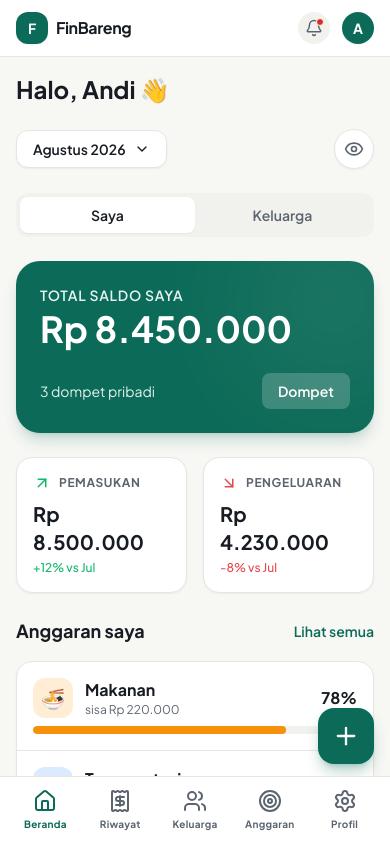
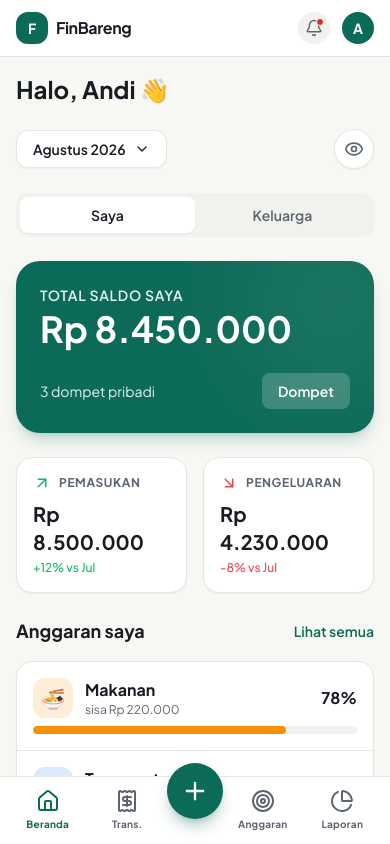
Before and after one commit to kumaha-sia/catatanku, a React (Vite) app in the folder frontend/: page / in a window 390 px wide. Built offline with nearby package versions, Linux system fonts and the light colour scheme; sample sign-in values are in the browser's storage.

Commit message:
fix: revert mobile bottom navigation to original design with centered FAB

```diff
--- a/frontend/src/components/Layout.tsx
+++ b/frontend/src/components/Layout.tsx
@@ -90,23 +90,22 @@ export const Layout = () => {
         </div>
       </main>
 
-      {/* Floating Action Button (Mobile Only) */}
-      <div className="md:hidden fixed bottom-20 right-4 z-40">
+      {/* Mobile Bottom Navigation */}
+      <nav className="md:hidden fixed bottom-0 left-0 right-0 bg-surface border-t border-border flex justify-around items-center px-2 py-1 pb-safe z-40">
+        <MobileNavItem to="/" icon={<Home size={24} />} label="Beranda" />
+        <MobileNavItem to="/transactions" icon={<Receipt size={24} />} label="Trans." />
+
+        <div className="relative -top-5">
           <button
             onClick={openAddTransaction}
-          className="w-14 h-14 bg-primary text-surface rounded-2xl flex items-center justify-center shadow-lg shadow-primary/30 active:scale-95 transition-transform"
+            className="w-14 h-14 bg-primary text-surface rounded-full flex items-center justify-center shadow-lg shadow-primary/30 active:scale-95 transition-transform"
           >
             <Plus size={28} />
           </button>
         </div>
 
-      {/* Mobile Bottom Navigation */}
-      <nav className="md:hidden fixed bottom-0 left-0 right-0 bg-surface border-t border-border flex justify-between items-center px-2 py-1 pb-safe z-50">
-        <MobileNavItem to="/" icon={<Home size={24} />} label="Beranda" />
-        <MobileNavItem to="/transactions" icon={<Receipt size={24} />} label="Riwayat" />
-        <MobileNavItem to="/family" icon={<Users size={24} />} label="Keluarga" />
         <MobileNavItem to="/budgets" icon={<Target size={24} />} label="Anggaran" />
-        <MobileNavItem to="/settings" icon={<Settings size={24} />} label="Profil" />
+        <MobileNavItem to="/reports" icon={<PieChart size={24} />} label="Laporan" />
       </nav>
 
       <AddTransactionSheet />
```
Lines whose indentation alone changed are shown as unchanged.
